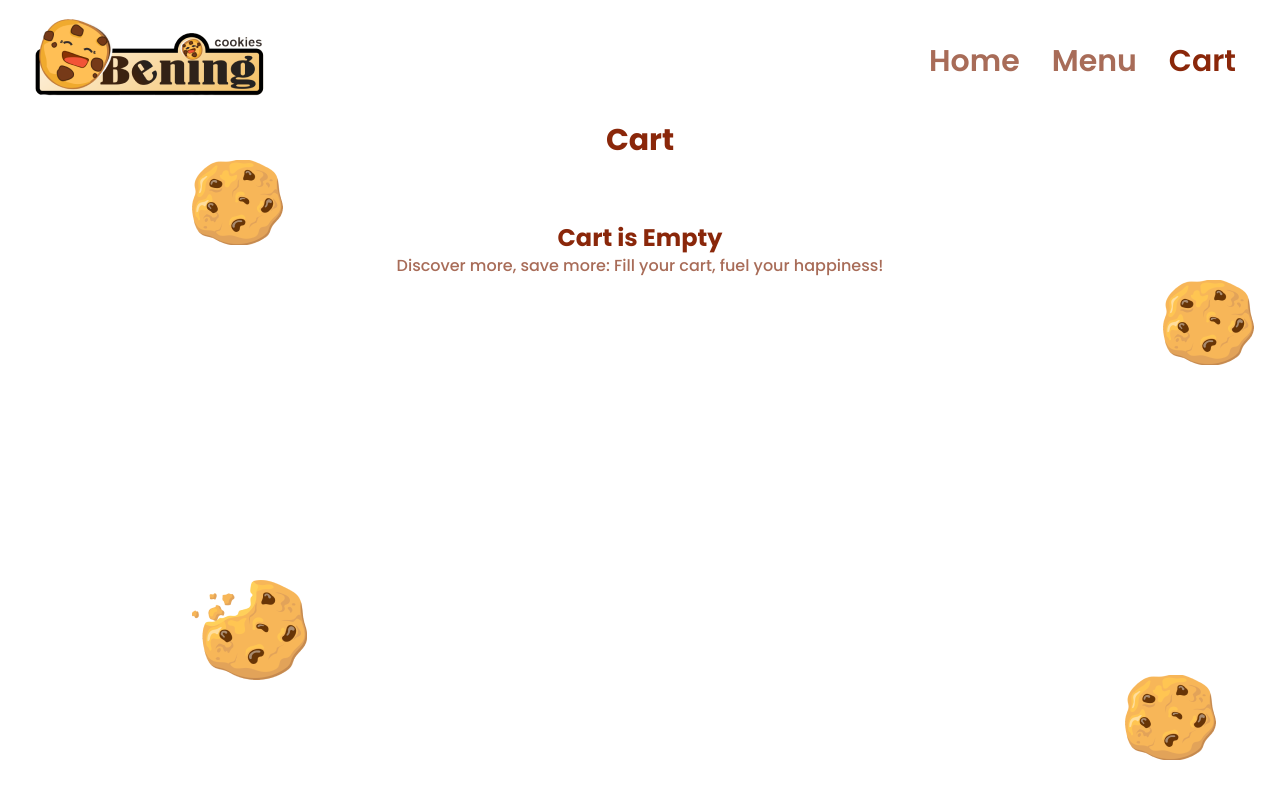
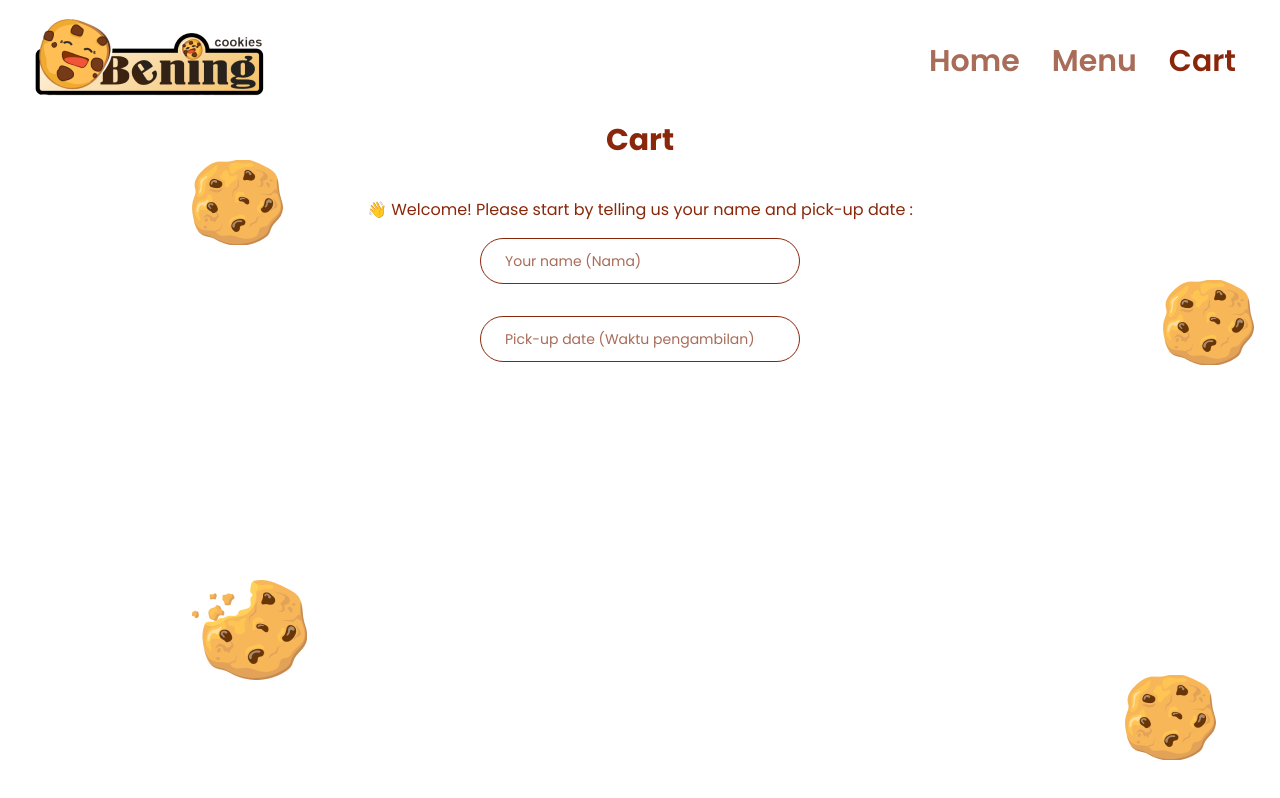
Before and after one commit to adjiebramantya/cookies-website, a React (Vite) app: page /cart in a window 1280 px wide. Built offline with nearby package versions, Linux system fonts and the light colour scheme.

Commit message:
feature : add name and pick up date

```diff
--- a/package.json
+++ b/package.json
@@ -12,6 +12,7 @@
   "dependencies": {
     "@reduxjs/toolkit": "^2.0.1",
     "react": "^18.2.0",
+    "react-datepicker": "^6.3.0",
     "react-dom": "^18.2.0",
     "react-lazy-load-image-component": "^1.6.0",
     "react-redux": "^9.0.2",
--- a/src/features/cart/CartOverview.jsx
+++ b/src/features/cart/CartOverview.jsx
@@ -3,18 +3,23 @@ import Button from "../../ui/Button";
 import CartSectionItem from "./CartSectionItem";
 import { formatCurrency } from "../../helpers/helper";
 import { emptyCart } from "./cartSlice";
+import { emptyUser } from "../user/userSlice";
 
 function CartOverview() {
   const dispatch = useDispatch();
   const cart = useSelector((state) => state.cart.cart);
+  const user = useSelector((state) => state.user);
 
   const total = cart.reduce((acc, cookies) => acc + cookies.totalPrice, 0);
 
   function handleEmptyCart() {
     dispatch(emptyCart());
+    dispatch(emptyUser());
   }
 
-  const url = `https://wa.me/+6285791967436?text=Hai kak, saya mau pesen :%0A%0A${cart
+  const url = `https://wa.me/+6285791967436?text=Hai kak, saya ${
+    user.name
+  } mau pesen untuk tanggal ${user.date} :%0A%0A${cart
     .map((item) => "*" + item.quantity + "* x " + item.name + "%0A")
     .join("")}%0ATotal :%0A*${formatCurrency(total)}*`;
 
--- a/src/features/cart/CartSection.jsx
+++ b/src/features/cart/CartSection.jsx
@@ -1,14 +1,31 @@
 import { useSelector } from "react-redux";
 import CartOverview from "./CartOverview";
 import CartItem from "./CartItem";
+import CreateUser from "../user/createUser";
+import { useState } from "react";
+import Button from "../../ui/Button";
 
 function CartSection() {
   const cart = useSelector((state) => state.cart.cart);
+  const user = useSelector((state) => state.user);
+  const [activeUpdate, setActiceUpdate] = useState(false);
   const cartTotal = cart.length;
 
   return (
     <>
       <div>
+        {user.name !== "" && user.date !== "" && (
+          <div className="flex justify-end me-5">
+            <Button
+              type="primary-normal"
+              size="small"
+              onclick={() => setActiceUpdate(!activeUpdate)}
+            >
+              Update Name and Pick-up date
+            </Button>
+          </div>
+        )}
+        <div></div>
         <div className="flex justify-between mx-10 mt-10 md:hidden">
           <h3 className="text-primary font-bold text-xl">Cart</h3>
           <h3 className="text-secondary font-bold text-base">
@@ -18,7 +35,9 @@ function CartSection() {
         <div className="hidden md:flex md:justify-center">
           <h3 className="text-primary font-bold text-3xl">Cart</h3>
         </div>
-        {cartTotal !== 0 ? (
+        {(user.name === "" && user.date === "") || activeUpdate ? (
+          <CreateUser isOpenHandle={setActiceUpdate} />
+        ) : cartTotal !== 0 ? (
           <div className="md:flex md:my-5">
             <div className=" w-full my-5">
               {cart.map((item, index) => (
--- /dev/null
+++ b/src/features/user/CreateUser.jsx
@@ -0,0 +1,72 @@
+import { useState } from "react";
+import Button from "../../ui/Button";
+import ReactDatePicker from "react-datepicker";
+import "react-datepicker/dist/react-datepicker.css";
+import { useDispatch, useSelector } from "react-redux";
+import { updateUser } from "./userSlice";
+import { stringToDate } from "../../helpers/helper";
+
+function CreateUser({ isOpenHandle }) {
+  const user = useSelector((state) => state.user);
+  const [name, setName] = useState(user.name ? user.name : "");
+  const [date, setDate] = useState(user.date ? stringToDate(user.date) : "");
+  const dispatch = useDispatch();
+
+  const handleSubmit = (e) => {
+    e.preventDefault();
+
+    if (!name && !date) return;
+
+    let formattedDate = `${date.getDate()}/${
+      date.getMonth() + 1
+    }/${date.getFullYear()}`;
+
+    const dateFix = formattedDate;
+
+    const update = {
+      name,
+      date: dateFix,
+    };
+
+    dispatch(updateUser(update));
+    isOpenHandle(false);
+  };
+
+  return (
+    <div className="text-center mt-10">
+      <form onSubmit={handleSubmit}>
+        <p className="mb-4 text-sm text-primary md:text-base w-[75%] mx-auto">
+          {user.name === "" && user.date === ""
+            ? "👋 Welcome! Please start by telling us your name and pick-up date :"
+            : `Hi, ${user.name} 😊! Edit your name and pick-up date if you want to change :`}
+        </p>
+
+        <input
+          type="text"
+          placeholder="Your name (Nama)"
+          value={name}
+          onChange={(e) => setName(e.target.value)}
+          className="input mb-8 w-72 md:w-80"
+        />
+        <div>
+          <ReactDatePicker
+            closeOnScroll={(e) => e.target === document}
+            className="input w-72 md:w-80"
+            placeholderText="Pick-up date (Waktu pengambilan)"
+            selected={date}
+            onChange={(date) => setDate(date)}
+            dateFormat="dd/MM/yyyy"
+          />
+        </div>
+
+        {name !== "" && date !== "" && (
+          <div className="my-5">
+            <Button type="primary-normal">Submit</Button>
+          </div>
+        )}
+      </form>
+    </div>
+  );
+}
+
+export default CreateUser;
--- /dev/null
+++ b/src/features/user/userSlice.js
@@ -0,0 +1,25 @@
+import { createSlice } from "@reduxjs/toolkit";
+
+const initialState = {
+  name: "",
+  date: "",
+};
+
+const userSlice = createSlice({
+  name: "user",
+  initialState,
+  reducers: {
+    updateUser(state, action) {
+      state.name = action.payload.name;
+      state.date = action.payload.date;
+    },
+    emptyUser(state) {
+      state.name = "";
+      state.date = "";
+    },
+  },
+});
+
+export const { updateUser, emptyUser } = userSlice.actions;
+
+export default userSlice.reducer;
--- a/src/helpers/helper.js
+++ b/src/helpers/helper.js
@@ -7,3 +7,9 @@ export function formatCurrency(price) {
 
   return idr.format(price);
 }
+
+export const stringToDate = (dateString) => {
+  console.log(dateString);
+  const [day, month, year] = dateString.split("/");
+  return new Date([month, day, year].join("/"));
+};
--- a/src/index.css
+++ b/src/index.css
@@ -21,6 +21,10 @@ header a {
   @apply text-secondary text-sm md:text-3xl font-semibold;
 }
 
+.input {
+  @apply rounded-full border border-primary px-4 py-2 text-sm transition-all text-primary duration-300 placeholder:text-secondary focus:outline-none focus:ring focus:ring-secondary md:px-6 md:py-3;
+}
+
 :root {
   transition: 3000ms;
 }
--- a/src/store.js
+++ b/src/store.js
@@ -2,9 +2,10 @@ import { configureStore } from "@reduxjs/toolkit";
 
 import CartReducer from "./features/cart/cartSlice";
 import menuReducer from "./features/menu/menuSlice";
+import userReducer from "./features/user/userSlice";
 
 const store = configureStore({
-  reducer: { cart: CartReducer, menu: menuReducer },
+  reducer: { cart: CartReducer, menu: menuReducer, user: userReducer },
 });
 
 export default store;
--- a/src/ui/AppLayout.jsx
+++ b/src/ui/AppLayout.jsx
@@ -5,7 +5,7 @@ function AppLayout() {
   return (
     <div>
       <img
-        className="absolute w-10 left-[15%] top-[20%] md:w-auto md:inline md:left-[15%] md:top-[20%]"
+        className="absolute w-10 left-[15%] top-[10%] md:w-auto md:inline md:left-[15%] md:top-[20%]"
         src="/cookies/cookies2.png"
         alt=""
       />
```
Also changed, not shown: 1 other file (tests, documents, lock files or other folders).
